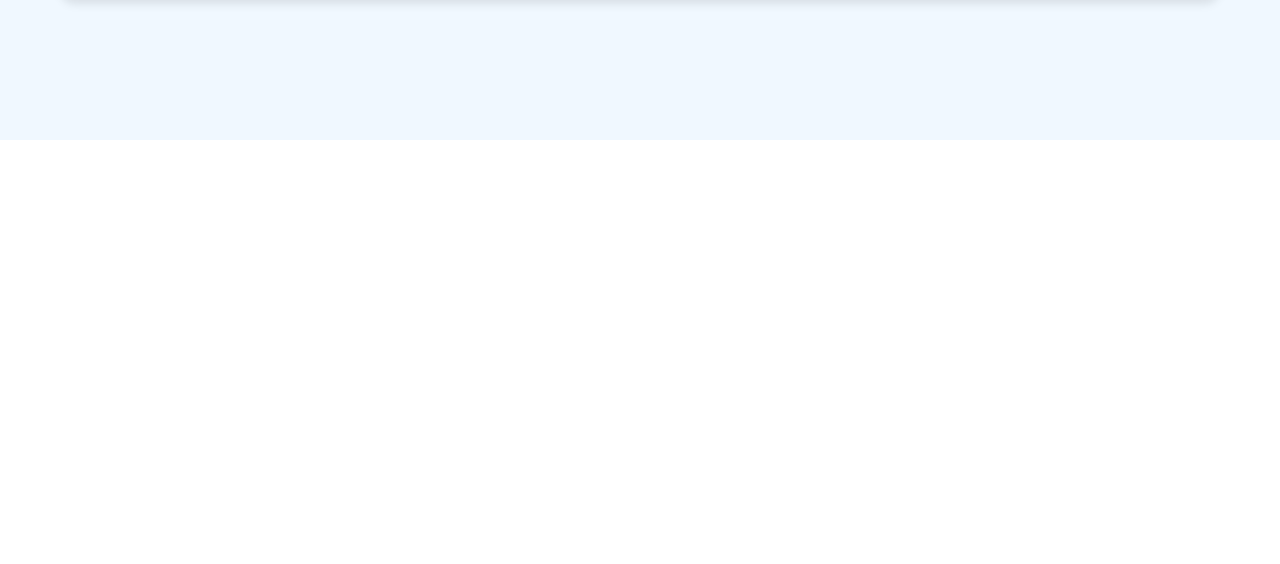
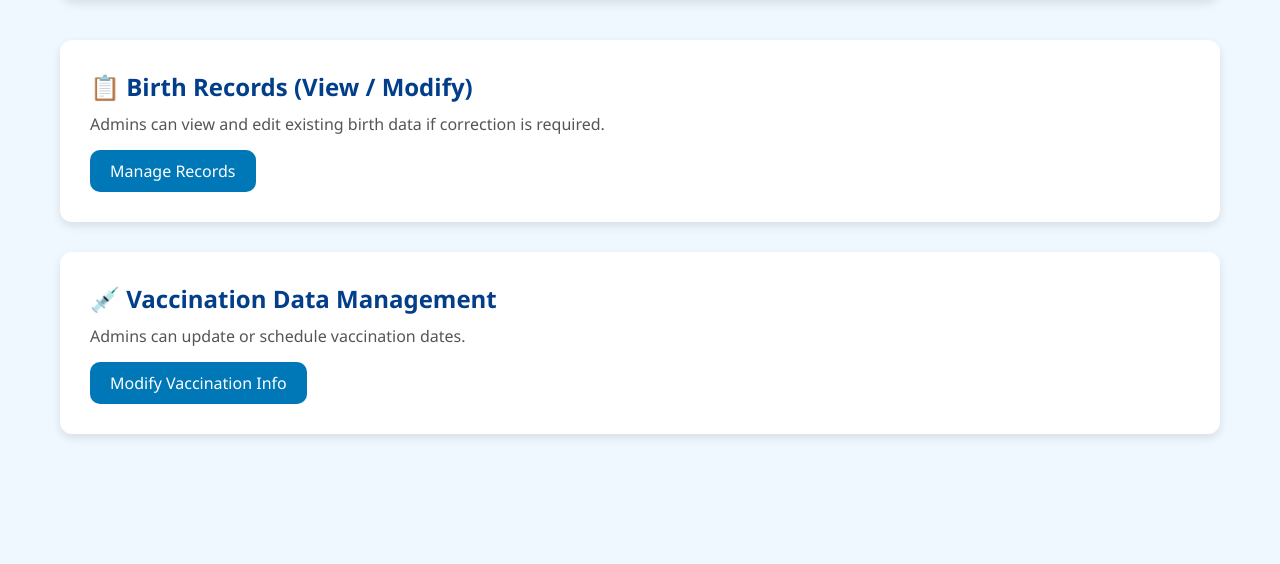
Before and after one commit to Saj1d-prompt/BirthRecordCommunicationSystem, a PHP site: page /admin_dashboard.html in a window 1280 px wide. Shown: the part 820-1384 px from the top of the page. Before the commit the page ends 960 px from the top, so only its background shows below. Run offline with PHP 8.4, Linux system fonts and the light colour scheme.

Commit message:
vaccination

```diff
--- a/admin_dashboard.css
+++ b/admin_dashboard.css
@@ -122,3 +122,38 @@ body {
   max-width: 450px;
   height: 300px;
 }
+
+.adminSection {
+  background: white;
+  padding: 30px;
+  margin-bottom: 30px;
+  border-radius: 12px;
+  box-shadow: 0 4px 10px rgba(0,0,0,0.1);
+}
+
+.adminSection h2 {
+  color: #023e8a;
+  margin-bottom: 10px;
+}
+
+.adminSection p {
+  color: #555;
+  margin-bottom: 15px;
+}
+
+.actionBtn,
+.smallBtn {
+  background-color: #0077b6;
+  color: white;
+  border: none;
+  padding: 10px 20px;
+  border-radius: 10px;
+  font-size: 16px;
+  cursor: pointer;
+  transition: 0.3s ease;
+}
+
+.actionBtn:hover,
+.smallBtn:hover {
+  background-color: #023e8a;
+}
--- a/admin_dashboard.html
+++ b/admin_dashboard.html
@@ -52,6 +52,21 @@
           </div>
         </div>
       </section>
+
+      <section id="birth-records" class="adminSection">
+        <h2>📋 Birth Records (View / Modify)</h2>
+        <p>
+          Admins can view and edit existing birth data if correction is
+          required.
+        </p>
+        <button class="actionBtn">Manage Records</button>
+      </section>
+
+      <section id="vaccination" class="adminSection">
+        <h2>💉 Vaccination Data Management</h2>
+        <p>Admins can update or schedule vaccination dates.</p>
+        <button class="actionBtn">Modify Vaccination Info</button>
+      </section>
     </main>
   </body>
 </html>
```
